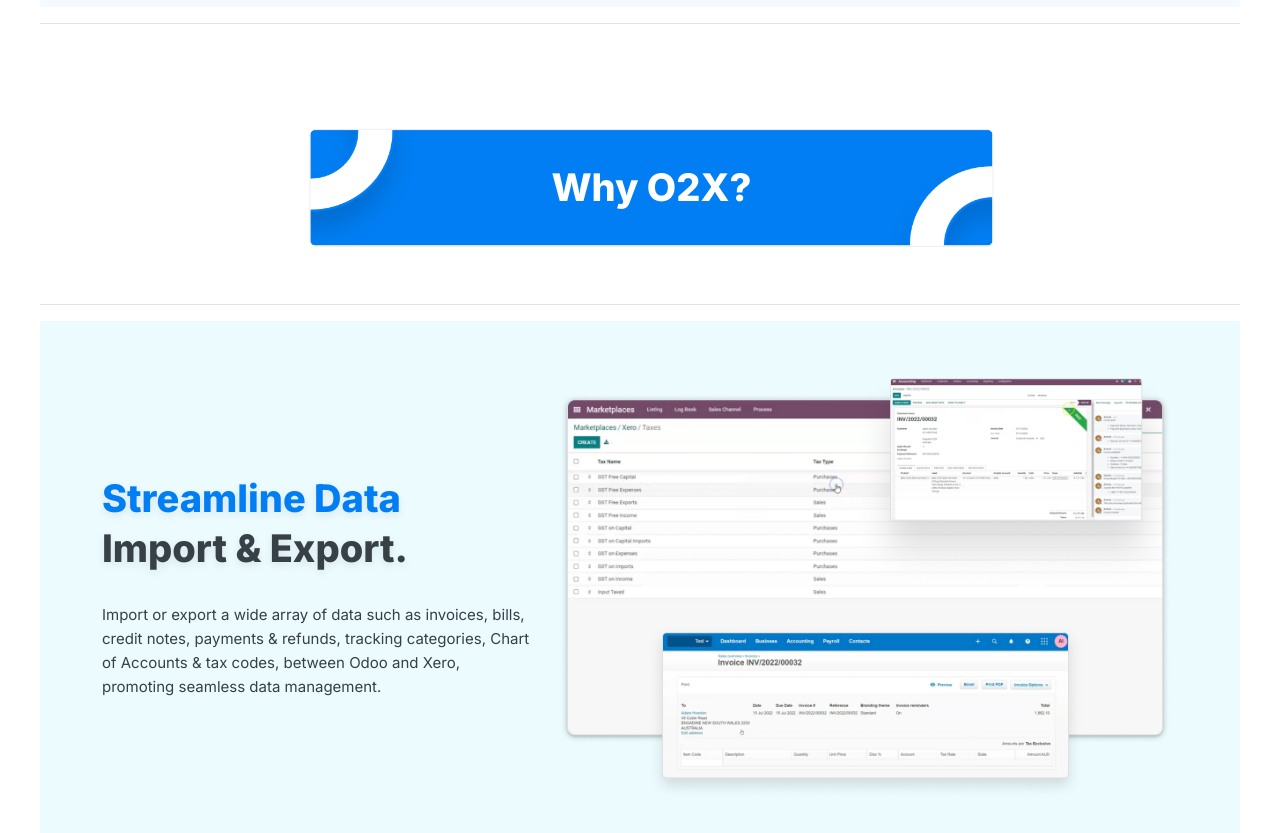
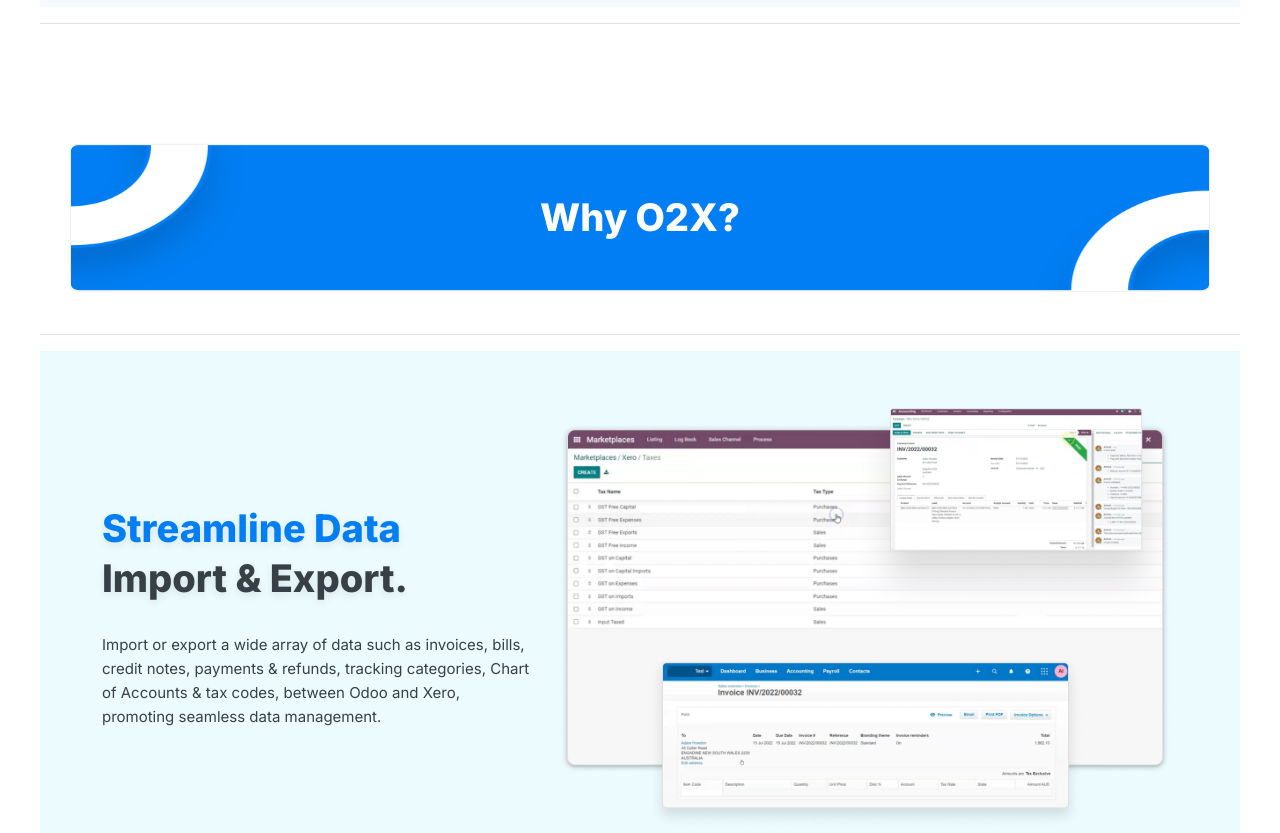
Before and after one commit to speaktosameer/Oddo, a plain HTML site: page index.html in a window 1280 px wide. Shown: the part 2400-3233 px from the top of the page. Drawn offline with nearby package versions, Linux system fonts and the light colour scheme.

Commit message:
Last Images

```diff
--- a/assets/css/main.css
+++ b/assets/css/main.css
@@ -2218,15 +2218,15 @@
 }
 
 .features .single-features {
-  width: 60%;
+  width: 100%;
   text-align: center;
-  padding: 35px;
+  padding: 50px;
   background-image: url('/assets/images/hero/images4.png');
   background-repeat: no-repeat;
   background-size: 100% 100%;
   border-radius: 6px;
   position: relative;
-  transform: translate(35%, 50%);
+  transform: translate(0%, 50%);
   margin-top: 30px;
   border: 1px solid #eee;
   -webkit-transition: all 0.5s cubic-bezier(0.68, -0.55, 0.27, 1.55) 0s;
--- a/index.html
+++ b/index.html
@@ -484,6 +484,7 @@
         </div>
     </section>
 
+    <img src="/assets/images/hero/images11.png" alt="">
     <!-- ========================= scroll-top ========================= -->
     <a href="#" class="scroll-top">
         <i class="lni lni-chevron-up"></i>
```
Also changed, not shown: assets/images/hero/images11.png (added).
